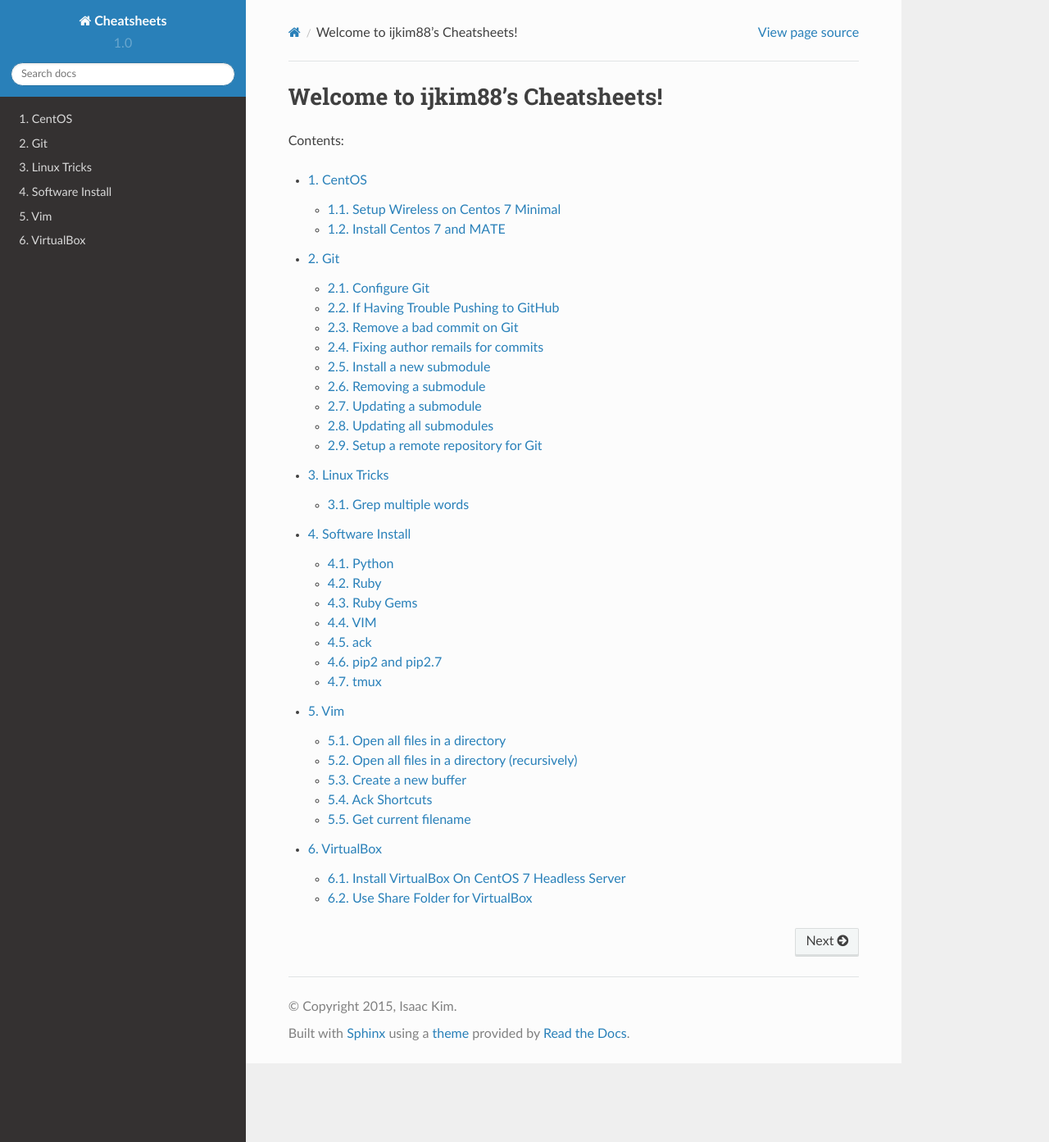
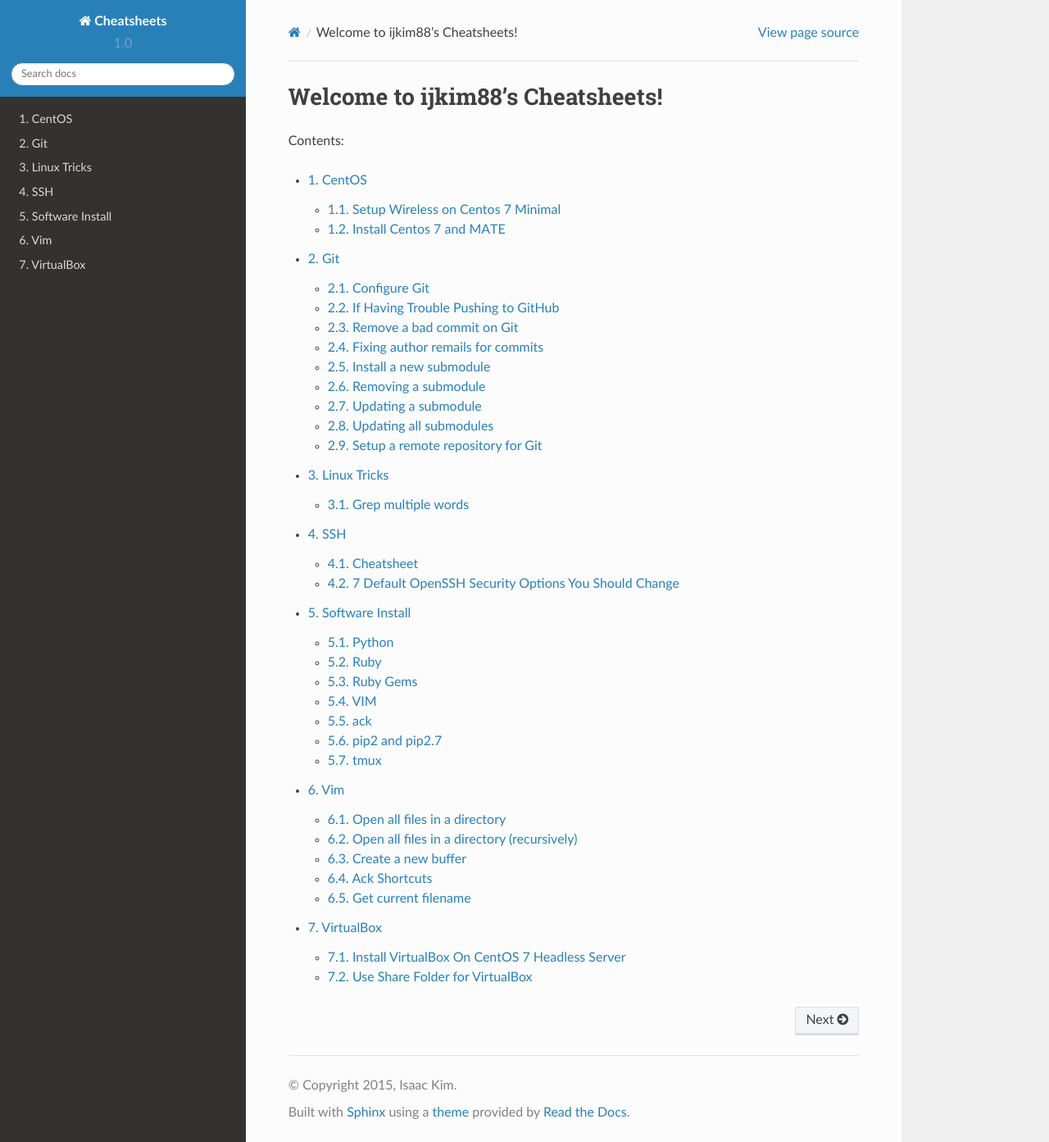
Before and after one commit to ijkim88/dotfiles-old, a Sphinx documentation site: the page built from cheatsheets/source/index.rst, in a window 1280 px wide and 1393 px high. Shown: the whole window at 82% size. Built offline with Sphinx 7.4.7 and the Read the Docs theme 2.0.0, drawn with Linux system fonts in a browser that asks for light colours; some of the changed lines change nothing that is shown.

Commit message:
Add new page for SSH

```diff
--- a/cheatsheets/source/index.rst
+++ b/cheatsheets/source/index.rst
@@ -15,6 +15,7 @@
    centos
    git
    linux-tricks
+   ssh
    sw-install
    vim
    virtualbox
--- /dev/null
+++ b/cheatsheets/source/ssh.rst
@@ -0,0 +1,47 @@
+SSH
+===
+
+Cheatsheet
+----------
+
+* ``~`` followed by ``.`` closes the SSH connection
+* ``~`` followed by ``CTRL-Z`` suspends the SSH process
+* ``~`` followed by ``~`` sends a literal ~
+
+
+7 Default OpenSSH Security Options You Should Change
+----------------------------------------------------
+
+#. Disable Root Login (PermitRootLogin)::
+
+    PermitRootLogin no
+
+#. Allow Only Specific Users or Groups (AllowUsers AllowGroups)::
+
+    AllowUsers ramesh john jason
+    AllowGroups sysadmin dba
+
+#. Deny Sepcific Users or Groups (DenyUsers DenyGroups)::
+
+    DenyUsers cvs apache jane
+    DenyGroups developers qa
+
+.. note:: You can use a combination of all the Allow and Deny directives. It is processed in this order: DenyUsers, AllowUsers, DenyGroups, and AllowGroups.
+
+#. Change SSHD Port Number (Port)::
+
+    Port 222
+
+#. Change Login Grace Time (LoginGraceTime)::
+
+    LoginGraceTime 1m
+
+#. Restrict the Interface (IP Address) to Login (ListenAddress)::
+
+    ListenAddress 192.168.10.200     # Ex: This is eth0
+    ListenAddress 192.168.10.202     # Ex: This is eth2
+
+#. Disconnect SSH when no activity (ClientAliveInterval), the following timeout automatically after 10 minutes::
+
+    ClientAliveInterval 600      # This indicates the timoue in seconds. After x number of seconds, ssh server will send a message to the client asking for response. Default is 0 (server will not send message to client to check).
+    ClientAliveCountMax 0        # This indicates the total number of checkalive messages sent by the server without getting any response from the ssh client. Default is 3.
```
